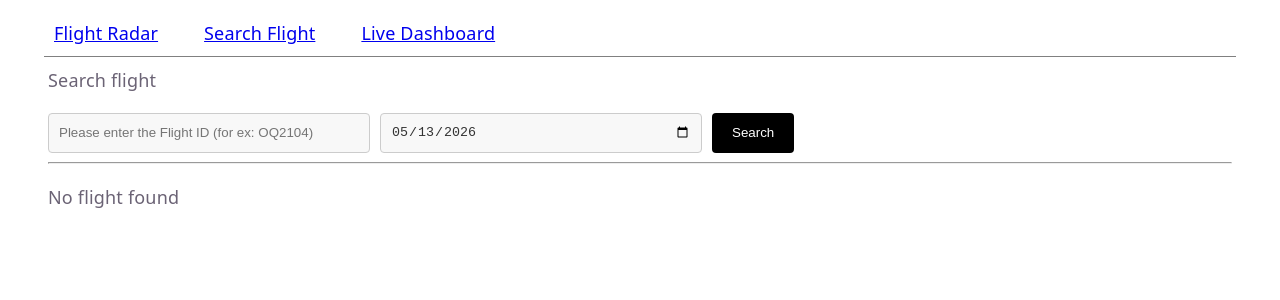
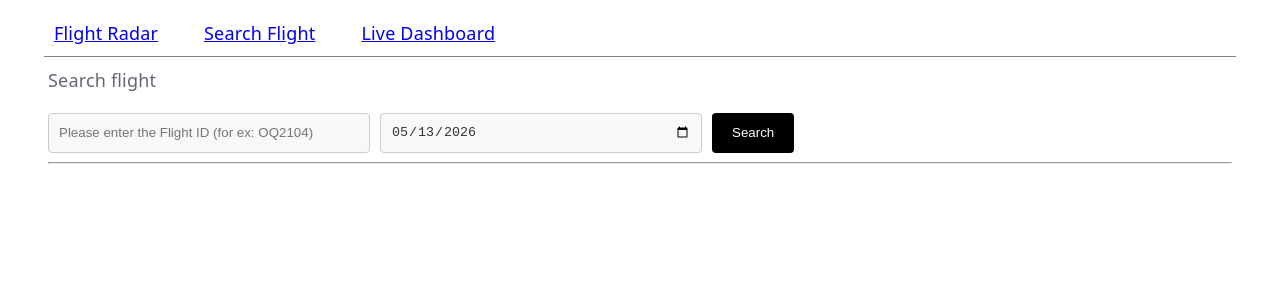
Before and after one commit to Advanced-Database-Project/flight-tracking-frontend, a React (Vite) app: page /search-flights in a window 1280 px wide. Shown: the top 300 px of the page. Built offline with nearby package versions, Linux system fonts and the light colour scheme; no server answers.

Commit message:
code improvements

```diff
--- a/src/pages/SearchFlights/index.jsx
+++ b/src/pages/SearchFlights/index.jsx
@@ -127,7 +127,9 @@ export default function index() {
       <hr />
 
       <div style={{ marginTop: "20px" }}>
-        <LoadFlightDetails flightDetail={flightDetail} />
+        {flightDetail?.flight?.iata && (
+          <LoadFlightDetails flightDetail={flightDetail} />
+        )}
       </div>
     </div>
   );
```
